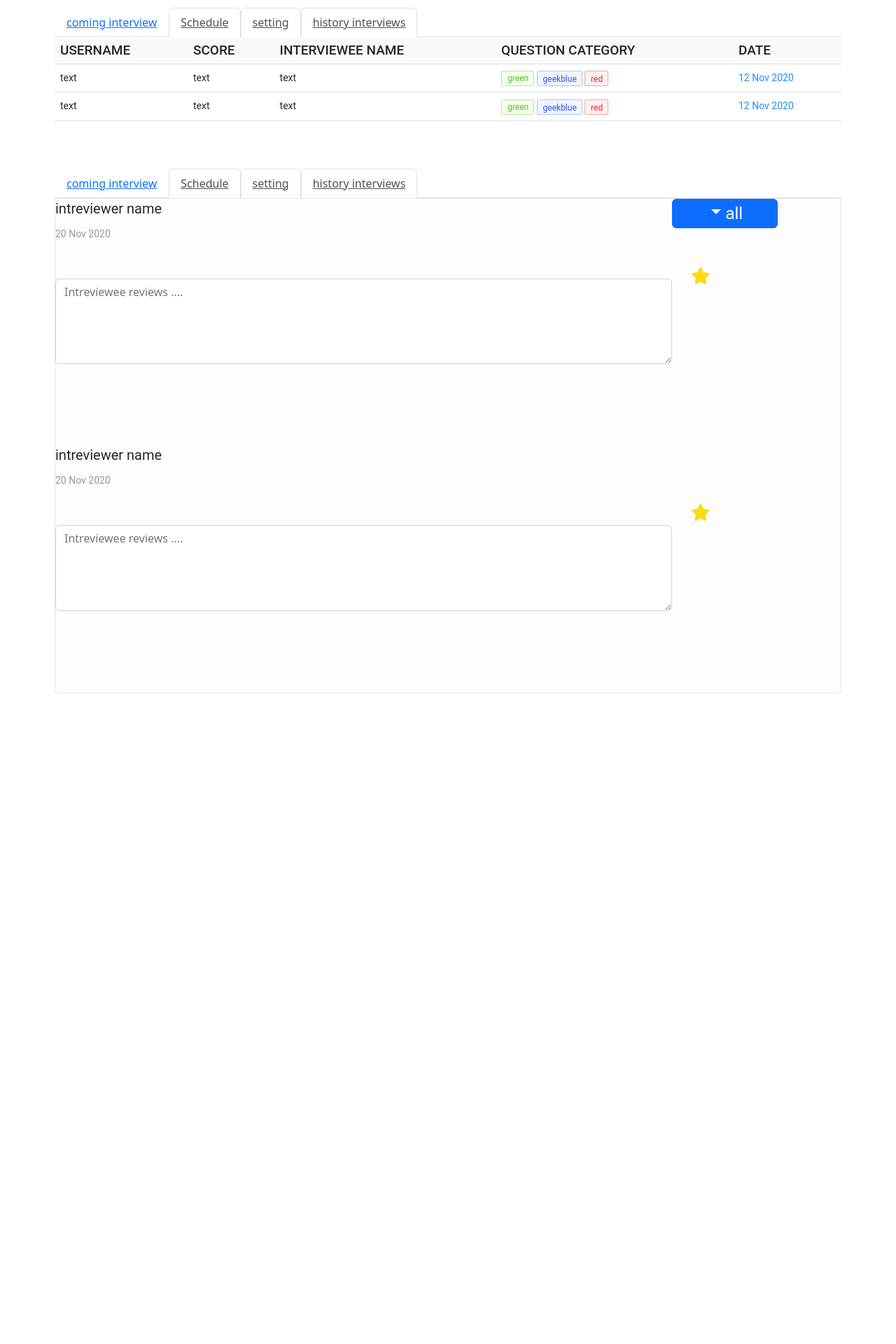
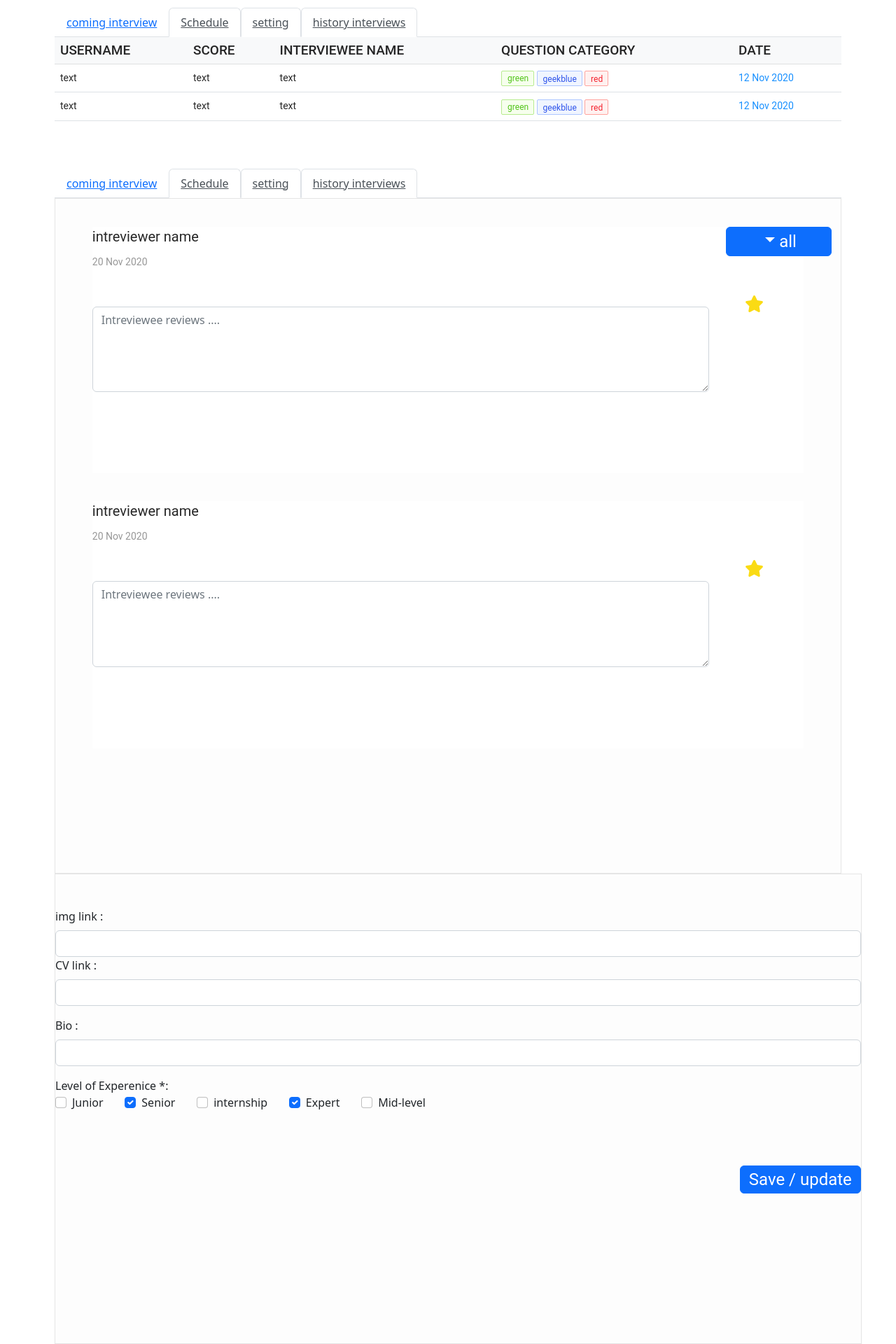
Before and after one commit to MoMARWAN/nova, a PHP site: page /profile.html in a window 1280 px wide. Shown: the part 956-2876 px from the top of the page at 70% size. Before the commit the page ends 1946 px from the top, so only its background shows below. Run offline with PHP 8.4, Linux system fonts and the light colour scheme; some web fonts are replaced.

Commit message:
2 commit

```diff
--- a/css/profile.css
+++ b/css/profile.css
@@ -172,6 +172,7 @@ color: rgba(0, 0, 0, 0.85);
 .Formintreviewer textarea{
   width: 55.08rem;
   height: 7.681rem;
+  margin-right: 1.5rem ;
   margin-top: 2.625rem;
   margin-bottom: 6.25rem;
 }
@@ -197,4 +198,28 @@ color: rgba(0, 0, 0, 0.85);
 .Formintreviewer  {
   background: rgba(196, 196, 196, 0.04);
   border: 1px solid #E5E5E5;
+  padding-bottom: 11.125rem;
 }
+.checkForm{
+  width: 33.063rem;
+  display: flex;
+  justify-content: space-between;
+}
+.Save-update{
+  margin-top: 4.75rem;
+  width: 10.835rem;
+  height: 2.5rem;
+  font-family: 'Roboto';
+  font-style: normal;
+  font-weight: 400;
+  font-size: 24px;
+  line-height: 22px;
+  text-align: center;
+  color: #FFFFFF;
+}
+.BioForm{
+  width: 72.063rem;
+  height: 42rem;
+  background: rgba(196, 196, 196, 0.04);
+border: 1px solid #E5E5E5;
+}
--- a/profile.html
+++ b/profile.html
@@ -192,7 +192,7 @@
                 </li>
               </ul>
               <form class="Formintreviewer">
-                <div class="d-flex "  style="margin: auto;" >
+                <div class="d-flex"  style="width: 63.529rem; margin: auto; margin-top: 2.5rem; background: white;" >
 
                 <div class="mb-3">
                   <label for="exampleInputintreviewer1" class="form-label intreviewert1">intreviewer name</label>
@@ -221,7 +221,7 @@
             </div>
             </div>
             <!-- /**/ -->
-                <div class="d-flex ">
+                <div class="d-flex" style="width: 63.529rem; margin: auto; margin-top: 2.5rem; background: white;">
 
                 <div class="mb-3">
                   <label for="exampleInputintreviewer1" class="form-label intreviewert1">intreviewer name</label>
@@ -234,7 +234,60 @@
            </div>
             </div>
               </form>
+              <form class="BioForm">
+                <div class="mt-5">
+                <div>
+                  <label for="exampleInputEmail1" class="form-label">img link :</label>
+                  <input type="file" accept="image/*,.pdf" class="form-control custom-file-input" id="exampleInputimage1" name="CV" placeholder="please select" aria-describedby="imageHelp">
+                </div>
+                <div class="mb-3">
+                  <label for="exampleInputCv1" accept="image/*,.pdf" class="form-label">CV link :</label>
+                  <input type="file" class="form-control custom-file-input" id="exampleInputCv1" placeholder="please select">
+                </div>
+                <div class="mb-3">
+                  <label for="exampleInputCv1" accept="image/*,.pdf" class="form-label">Bio :</label>
+                  <input type="file" class="form-control custom-file-input" id="exampleInputCv1" placeholder="please select">
+                </div>
+              </div>
 
+             <!-- checkbox -->
+             <label>Level of Experenice  <span>*</span>:</label>
+             <article class="checkForm">
+             <div class="form-check">
+              <input class="form-check-input" type="checkbox" value="" id="flexCheckDefault">
+              <label class="form-check-label" for="flexCheckDefault">
+                Junior
+              </label>
+            </div>
+            <div class="form-check">
+              <input class="form-check-input" type="checkbox" value="" id="flexCheckChecked" checked>
+              <label class="form-check-label" for="flexCheckChecked">
+                Senior
+              </label>
+            </div>
+             <div class="form-check">
+              <input class="form-check-input" type="checkbox" value="" id="flexCheckDefault">
+              <label class="form-check-label" for="flexCheckDefault">
+                internship
+              </label>
+            </div>
+            <div class="form-check">
+              <input class="form-check-input" type="checkbox" value="" id="flexCheckChecked" checked>
+              <label class="form-check-label" for="flexCheckChecked">
+                Expert
+              </label>
+            </div>
+             <div class="form-check">
+              <input class="form-check-input" type="checkbox" value="" id="flexCheckDefault">
+              <label class="form-check-label" for="flexCheckDefault">
+                Mid-level
+              </label>
+            </div>
+          </article>
+               <!-- checkbox -->
+               <div dir="rtl"> <button type="submit" class="btn btn-primary Save-update ">Save / update</button></div>
+
+              </form>
         </section>
 
 
```
